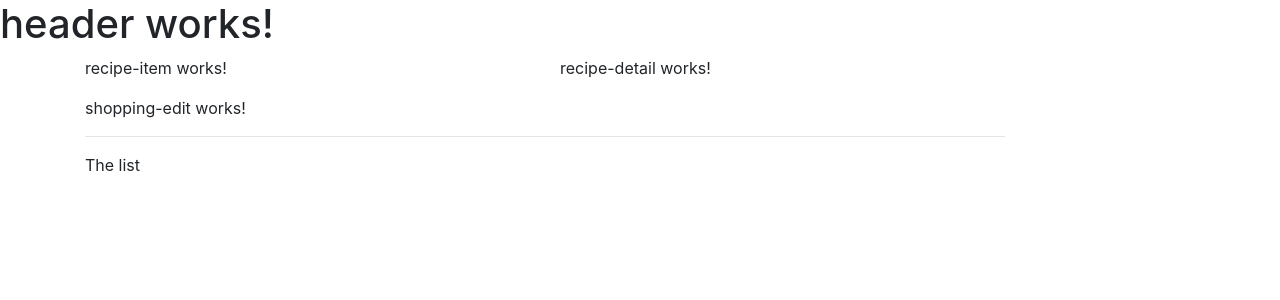
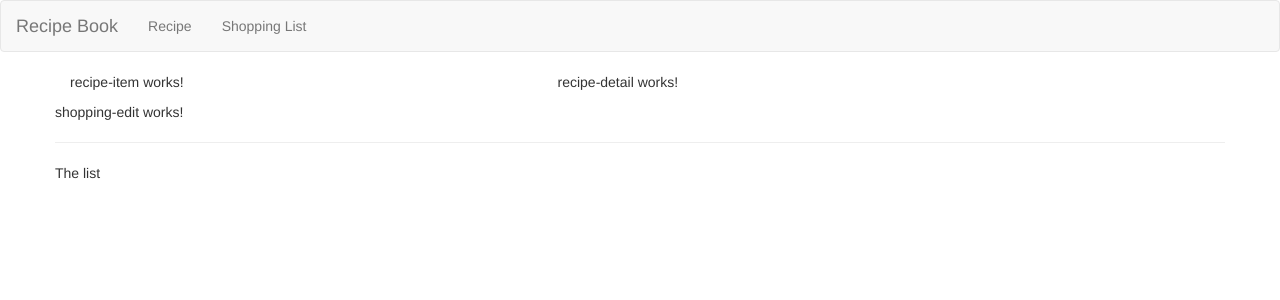
Before and after one commit to WLun001/recipe-book, an Angular app: page / in a window 1280 px wide. Shown: the top 300 px of the page. Built offline with nearby package versions, Linux system fonts and the light colour scheme.

Commit message:
added nav bar and download to bootstrap 3

```diff
--- a/package.json
+++ b/package.json
@@ -21,7 +21,7 @@
     "@angular/platform-browser": "^5.2.0",
     "@angular/platform-browser-dynamic": "^5.2.0",
     "@angular/router": "^5.2.0",
-    "bootstrap": "^4.1.0",
+    "bootstrap": "^3.3.7",
     "core-js": "^2.4.1",
     "rxjs": "^5.5.6",
     "zone.js": "^0.8.19"
--- a/src/app/header/header.component.html
+++ b/src/app/header/header.component.html
@@ -1 +1,22 @@
-<h1>header works!</h1>
+<nav class="navbar navbar-default">
+  <div class="container-fluid">
+    <div class="navbar-header">
+      <a href="#" class="navbar-brand">Recipe Book</a>
+    </div>
+
+    <div class="collapse navbar-collapse">
+      <ul class="nav navbar-nav">
+        <li><a href="#">Recipe</a></li>
+        <li><a href="#">Shopping List</a></li>
+      </ul>
+      <ul class="nav navbar-nav navbar-right">
+        <li class="dropdown">
+          <ul class="dropdown-menu">
+            <li><a href="#">Save Data</a></li>
+            <li><a href="#">Fetch Data</a></li>
+          </ul>
+        </li>
+      </ul>
+    </div>
+  </div>
+</nav>
```
Also changed, not shown: 1 other file (tests, documents, lock files or other folders).
